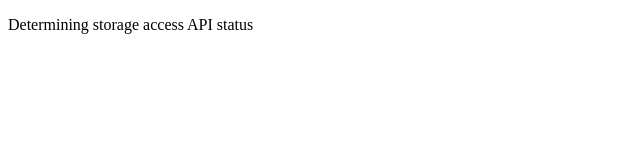
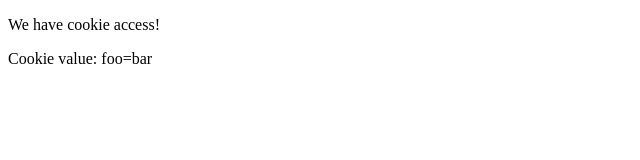
Before and after one commit to joshkAtGeotab/joshkAtGeotab.github.io, a plain HTML site: page index.html in a window 1280 px wide. Shown: the whole page, without its empty margins (0-640 px from the left). Drawn offline with nearby package versions, Linux system fonts and the light colour scheme.

Commit message:
N/A - wip

```diff
--- a/index.html
+++ b/index.html
@@ -12,11 +12,9 @@
       <script>
         function doThingsWithCookies() {
             document.cookie = "foo=bar"; // set a cookie
-            $(document).ready(function() {
-                // replace the content of the main div with a message
-                $("main").html("<p>We have cookie access!</p>");
-                $("main").append("<p>Cookie value: " + document.cookie + "</p>");
-            });
+            // replace the content of the main div with a message
+            $("#main").html("<p>We have cookie access!</p>");
+            $("#main").append("<p>Cookie value: " + document.cookie + "</p>");
         }
 
         async function handleCookieAccess() {
```
